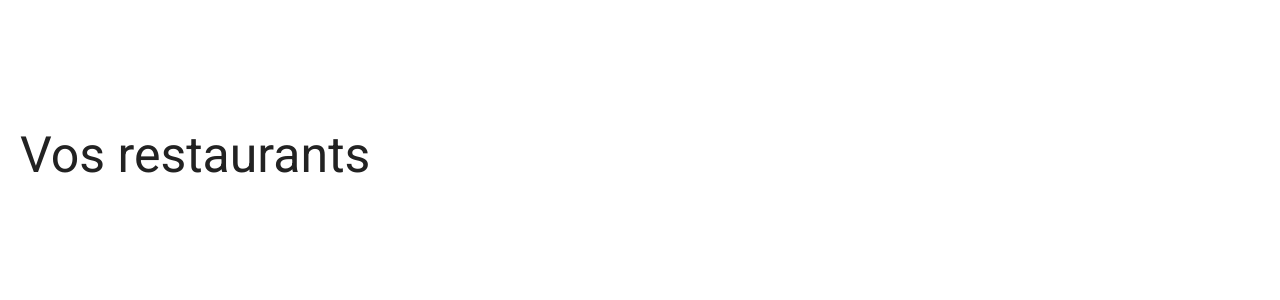
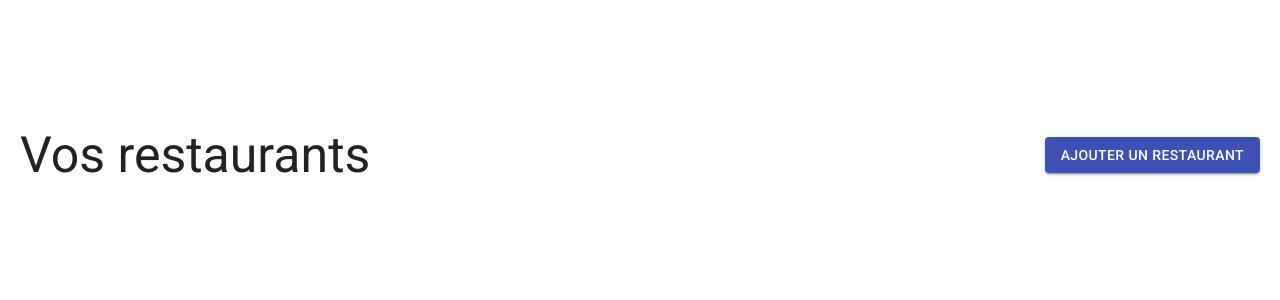
Before and after one commit to bpaquier/restorez_front, a Next.js app: page /restaurants in a window 1280 px wide. Shown: the top 300 px of the page. Built offline with nearby package versions, Linux system fonts and the light colour scheme.

Commit message:
finis restaurants page

```diff
--- a/package.json
+++ b/package.json
@@ -15,6 +15,7 @@
     "next": "10.1.3",
     "react": "17.0.2",
     "react-dom": "17.0.2",
+    "react-hot-toast": "^1.0.2",
     "sass": "^1.32.11"
   }
 }
--- a/pages/restaurants/index.js
+++ b/pages/restaurants/index.js
@@ -1,36 +1,116 @@
 import React, { useContext, useEffect, useState } from "react";
-import classnames from "classnames/bind";
+
+import toast, { Toaster } from "react-hot-toast";
 import axios from "axios";
 import { userContext } from "../../context/userContext";
 
+import RestaurantsList from "../../Components/RestaurantsList";
+import Form from "../../Components/Form";
+import Button from "@material-ui/core/Button";
+
+import classnames from "classnames/bind";
 import css from "./styles.module.scss";
-import RestaurantsList from "../../Components/RestaurantsList";
 const cx = classnames.bind(css);
 
 export default function RestaurantPage() {
-  const [restaurantsList, setRestaurantsList] = useState(null);
   const { user } = useContext(userContext);
 
-  const getRestaurants = async (id) => {
-    return axios.get(`http://localhost:5000/restaurants/all-restaurants/${id}`);
-  };
+  const [display, setDisplay] = useState("list");
 
+  const [restaurantsList, setRestaurantsList] = useState(null);
   useEffect(() => {
     if (user) {
-      getRestaurants(user?.id).then((rep) =>
-        setRestaurantsList(rep?.data?.data)
-      );
+      getRestaurants(user?.id);
     }
   }, [user]);
 
-  console.log(restaurantsList);
+  const getRestaurants = async (id) => {
+    axios
+      .get(`http://localhost:5000/restaurants/all-restaurants/${id}`)
+      .then((rep) => setRestaurantsList(rep?.data?.data));
+  };
 
+  const handleSubmit = (values) => {
+    const data = { ...values, id_restaurateur: user?.id };
+    const headers = {
+      "Content-Type": "application/json",
+      Authorization: `Bearer ${user?.accessToken}`,
+    };
+    axios
+      .post(`http://localhost:5000/restaurants`, data, {
+        headers: headers,
+      })
+      .then((rep) => {
+        if (rep?.data?.status === 200) {
+          setDisplay("list");
+          getRestaurants(user?.id);
+          toast.success("Restaurant bien enregistré");
+        }
+      })
+      .catch((err) => {
+        const message = err?.response?.data?.errors?.[0];
+        toast.error(message);
+      });
+  };
   return (
     <main>
-      <h1 className={css.title}>Vos restaurants</h1>
-      <section>
-        {restaurantsList && <RestaurantsList list={restaurantsList} />}
-      </section>
+      <Toaster position="bottom-center" />
+      {display === "form" && (
+        <>
+          <div className={css.formContainer}>
+            <div className={css.form}>
+              <Form
+                submitText={"Créer"}
+                title="Ajouter un restaurant"
+                handleSubmit={handleSubmit}
+                inputs={[
+                  {
+                    label: "Nom",
+                    name: "name",
+                    type: "text",
+                    id: 1,
+                  },
+                  {
+                    label: "Adress",
+                    name: "adress",
+                    type: "text",
+                    id: 2,
+                  },
+                  {
+                    label: "Heure d'ouverture",
+                    name: "opening_time",
+                    type: "text",
+                    id: 3,
+                  },
+                ]}
+              />
+            </div>
+            <Button
+              variant="contained"
+              color="primary"
+              onClick={() => setDisplay("list")}
+            >
+              retour à la liste
+            </Button>
+          </div>
+          <div className={css.alert}></div>
+        </>
+      )}
+      {display === "list" && (
+        <>
+          <div className={css.header}>
+            <h1 className={css.title}>Vos restaurants</h1>
+            <Button
+              variant="contained"
+              color="primary"
+              onClick={() => setDisplay("form")}
+            >
+              Ajouter un restaurant
+            </Button>
+          </div>
+          {restaurantsList && <RestaurantsList list={restaurantsList} />}
+        </>
+      )}
     </main>
   );
 }
--- a/pages/restaurants/styles.module.scss
+++ b/pages/restaurants/styles.module.scss
@@ -1 +1,17 @@
 @import "../../styles/theme";
+.header {
+  width: 100%;
+  display: flex;
+  align-items: center;
+  justify-content: space-between;
+}
+
+.formContainer {
+  display: flex;
+  flex-direction: column;
+  align-items: center;
+}
+
+.form {
+  margin-bottom: 50px;
+}
--- a/styles/_theme.scss
+++ b/styles/_theme.scss
@@ -1,4 +1,4 @@
 .title {
   font-size: 50px;
-  margin: 50px auto;
+  margin: 50px 0;
 }
```
Also changed, not shown: 1 other file (tests, documents, lock files or other folders).
